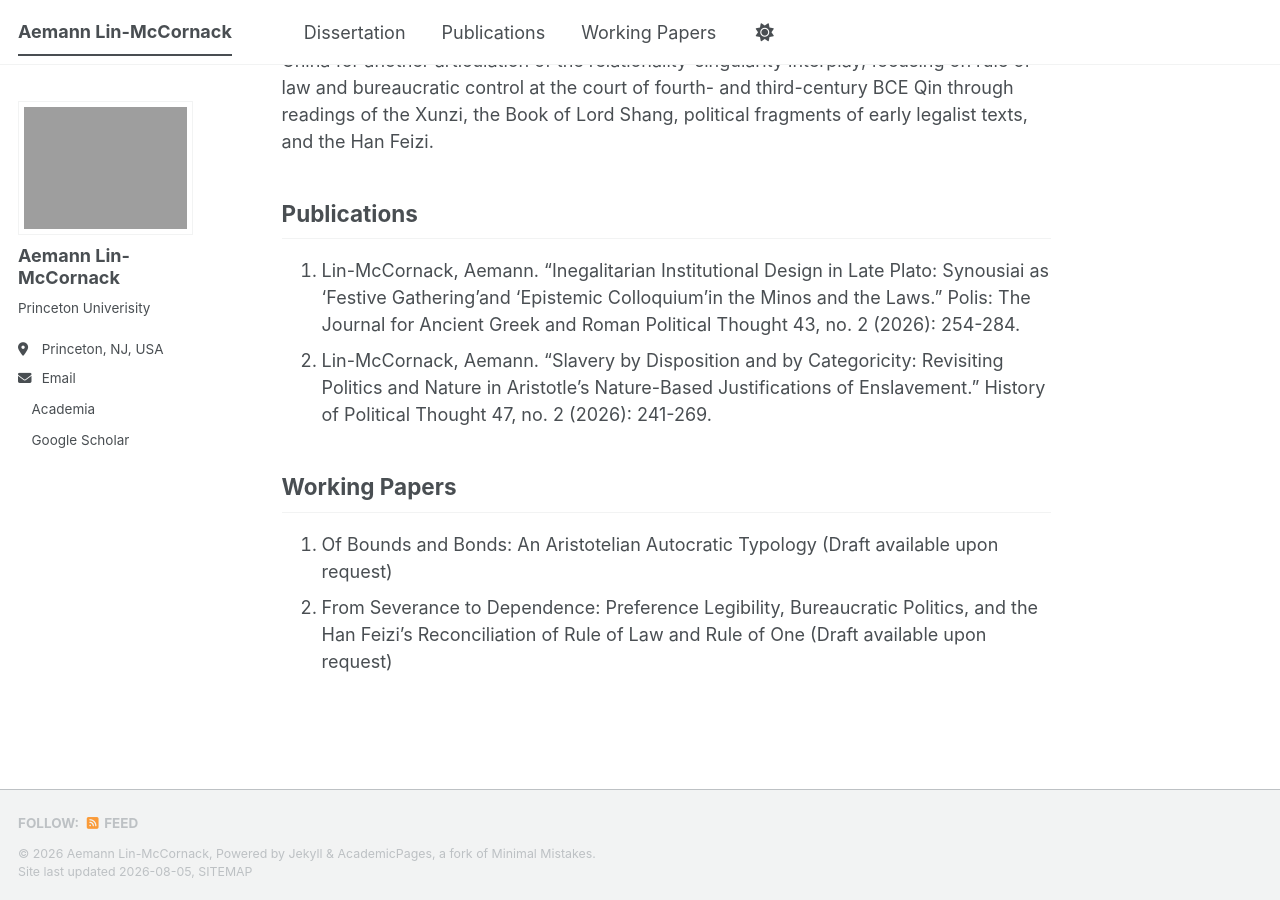
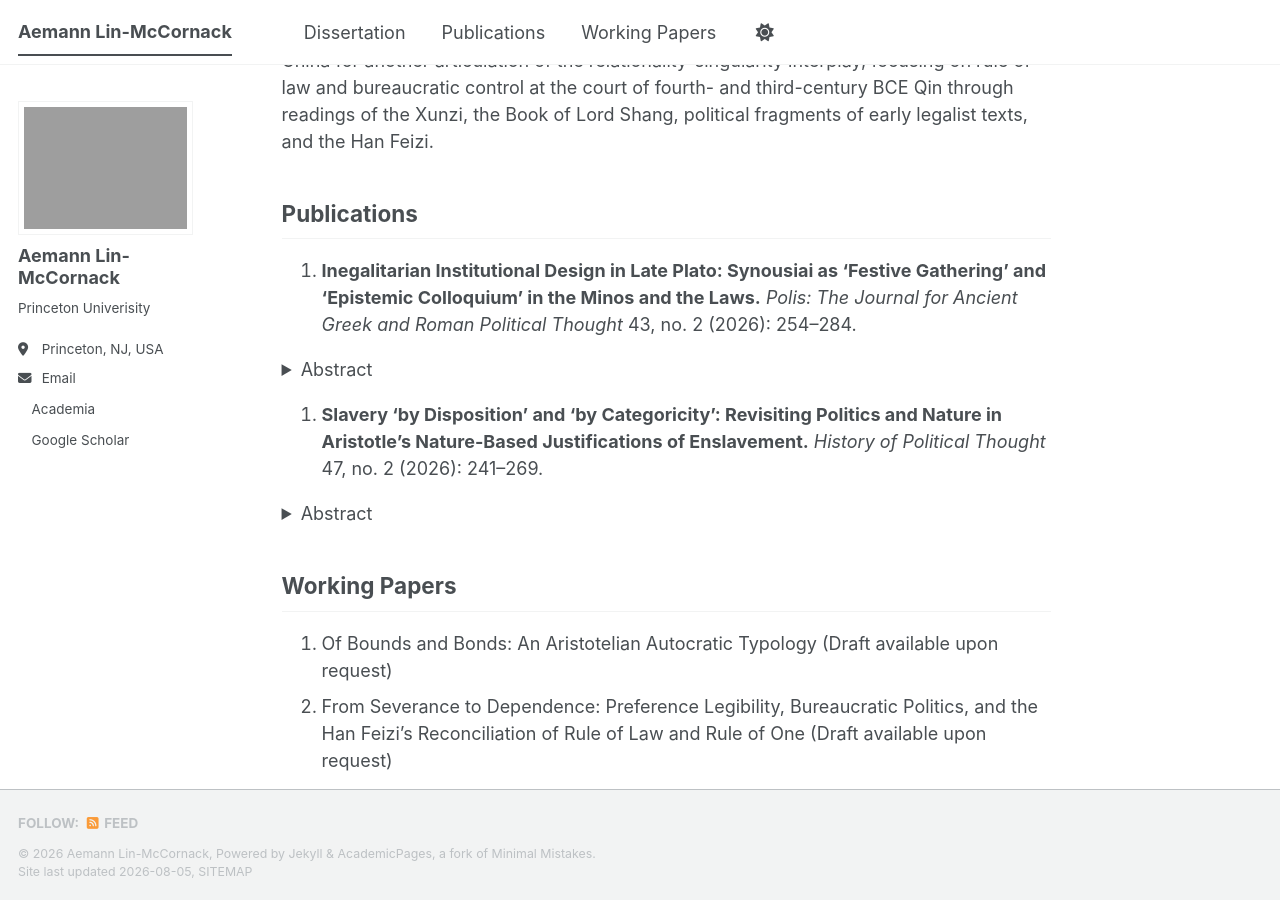
Before and after one commit to aemannlinmccornack/aemannlinmccornack.github.io, a Jekyll site: the page built from _pages/about.md, in a window 1280 px wide and 900 px high, scrolled down 539 px. Built offline with Jekyll 4.4.1, drawn with Linux system fonts in a browser that asks for light colours; a style sheet for code colours, icons or effects is not loaded.

Commit message:
changed about.md

```diff
--- a/_pages/about.md
+++ b/_pages/about.md
@@ -19,8 +19,15 @@ My dissertation, The Politics of Ruling Alone, studies the classical origins of
 
 ## Publications
 
-1. Lin-McCornack, Aemann. "Inegalitarian Institutional Design in Late Plato: Synousiai as ‘Festive Gathering’and ‘Epistemic Colloquium’in the Minos and the Laws." Polis: The Journal for Ancient Greek and Roman Political Thought 43, no. 2 (2026): 254-284.
-2. Lin-McCornack, Aemann. "Slavery by Disposition and by Categoricity: Revisiting Politics and Nature in Aristotle’s Nature-Based Justifications of Enslavement." History of Political Thought 47, no. 2 (2026): 241-269.
+1. **Inegalitarian Institutional Design in Late Plato: Synousiai as 'Festive Gathering' and 'Epistemic Colloquium' in the Minos and the Laws.** *Polis: The Journal for Ancient Greek and Roman Political Thought* 43, no. 2 (2026): 254–284.
+<details><summary>Abstract</summary>
+This article critically analyzes the concept of synousia, an under-theorized term in late Plato's political thought. Through a textual analysis of the Minos and the Laws, it proposes a twofold institutional understanding of the term, redescribing synousia as denoting either a 'festive gathering' or an 'epistemic colloquium'. It argues that, while the former is designed to screen civic competence for soon-to-be officeholders and to contribute to social integration, the latter concerns only the knowledge habituation of exceptional constitutional founders and 'lawgivers' (νομοθέται) such as Minos or members of the Nocturnal Council. These findings suggest that even within the seemingly equal circle of politically active citizens, Plato's city-building project yields hierarchical results: while elite lawgivers are provided with quality access to philosophical knowledge of the law, average officeholders are not. This variegated access to these political spaces reveals a Plato who is at once deeply inegalitarian and deeply institutionally engaged.
+</details>
+
+2. **Slavery 'by Disposition' and 'by Categoricity': Revisiting Politics and Nature in Aristotle's Nature-Based Justifications of Enslavement.** *History of Political Thought* 47, no. 2 (2026): 241–269.
+<details><summary>Abstract</summary>
+Drawing on a comprehensive study of the 'by nature' (φύσει) formulation across the extant Aristotelean corpus in light of the linguistic construction of 'slave by nature' (φύσει δοῦλος) in Politics I, this article thematizes two separate senses of 'nature' (φύσις) embedded in Aristotle's general theory of nature-based enslavement: dispositional and categorical. Whereas a dispositional account highlights the socio-structural nature of slavery, a categorical perspective emphasizes an enslaved person's pre-habituated traits or natural essence as passed down congenitally and climatologically. These two perspectives end up being co-constitutive in Aristotle's justification of enslavement.
+</details>
 
 ## Working Papers
 
```
